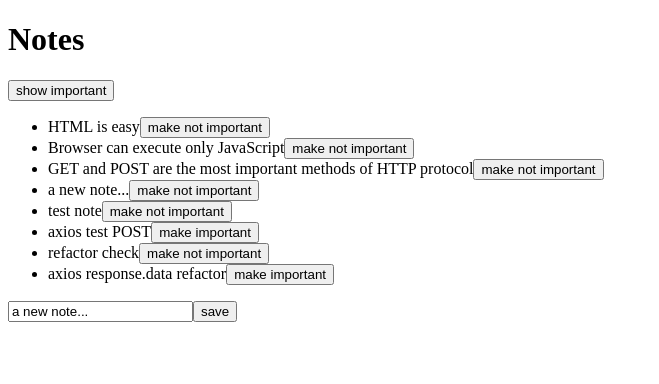
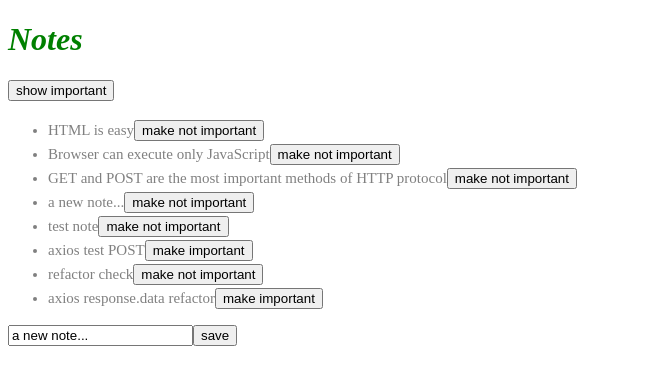
Before and after one commit to Bonkers1234/stack, a React (Vite) app in the folder noteApp/: page / in a window 1280 px wide. Shown: the top 384 px of the page, without its empty margins (0-659 px from the left). Built offline with nearby package versions, Linux system fonts and the light colour scheme; data requests are answered from the project's data file.

Commit message:
Added index.css for noteApp

```diff
--- a/noteApp/src/App.jsx
+++ b/noteApp/src/App.jsx
@@ -1,4 +1,5 @@
 
+import './index.css'
 import { useState, useEffect } from "react"
 import noteServices from './services/notes'
 
--- a/noteApp/src/components/Note.jsx
+++ b/noteApp/src/components/Note.jsx
@@ -3,7 +3,7 @@
   const label = note.important
     ? 'make not important' : 'make important'
   return (
-    <li>
+    <li className="note">
       {note.content}
       <button onClick={toggleImportance}>{label}</button>
     </li>
--- /dev/null
+++ b/noteApp/src/index.css
@@ -0,0 +1,11 @@
+
+h1 {
+  color: green;
+  font-style: italic;
+}
+
+.note {
+  color: grey;
+  padding-top: 3px;
+  font-size: 15px;
+}
```
